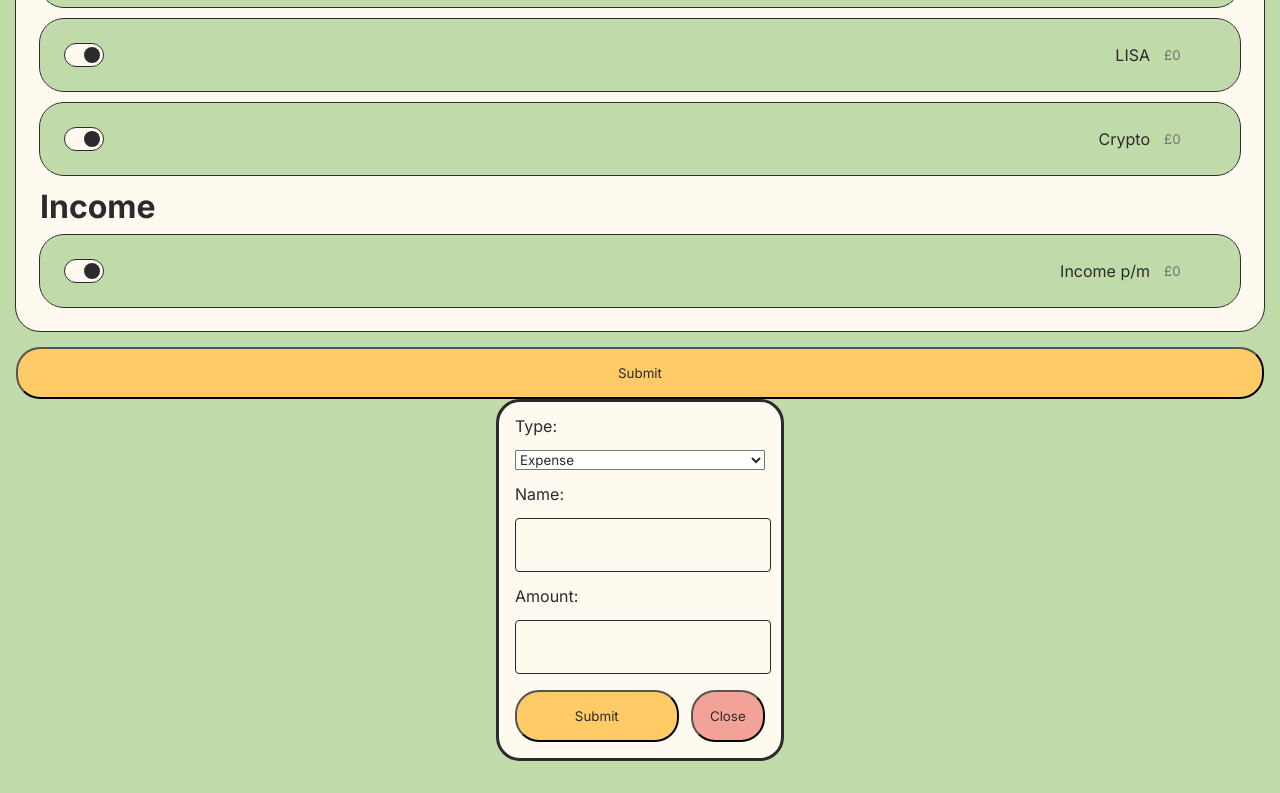
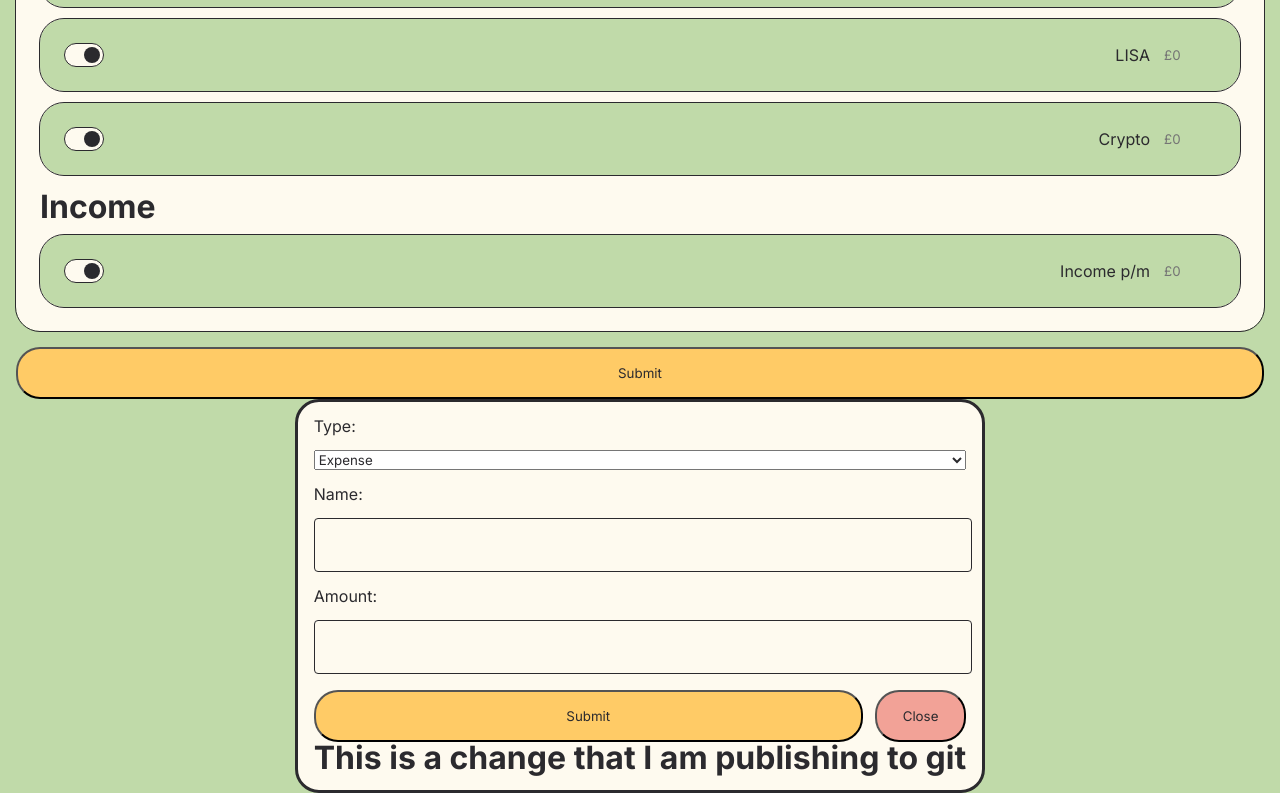
Before and after one commit to Leerusselyuzu/HTMLExperiment, a plain HTML site: page index.html in a window 1280 px wide. Shown: the part 1423-2216 px from the top of the page. Before the commit the page ends 2184 px from the top, so only its background shows below. Drawn offline with Linux system fonts and the light colour scheme.

Commit message:
secon commit testing if this works

```diff
--- a/index.html
+++ b/index.html
@@ -244,6 +244,8 @@
                 </div>
             </form>
 
+            <h2>This is a change that I am publishing to git</h2>
+
         </dialog>
 
 
```
